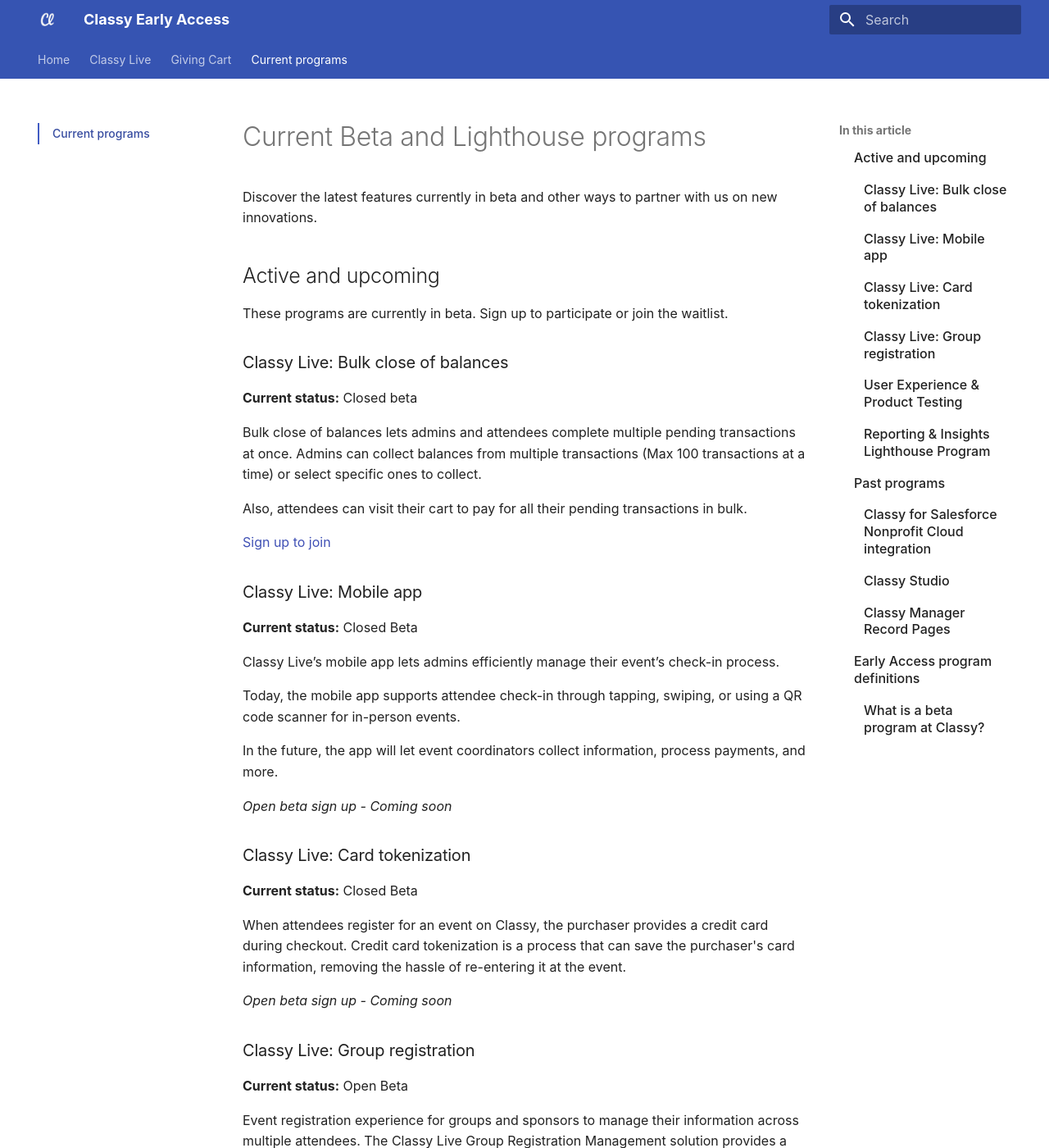
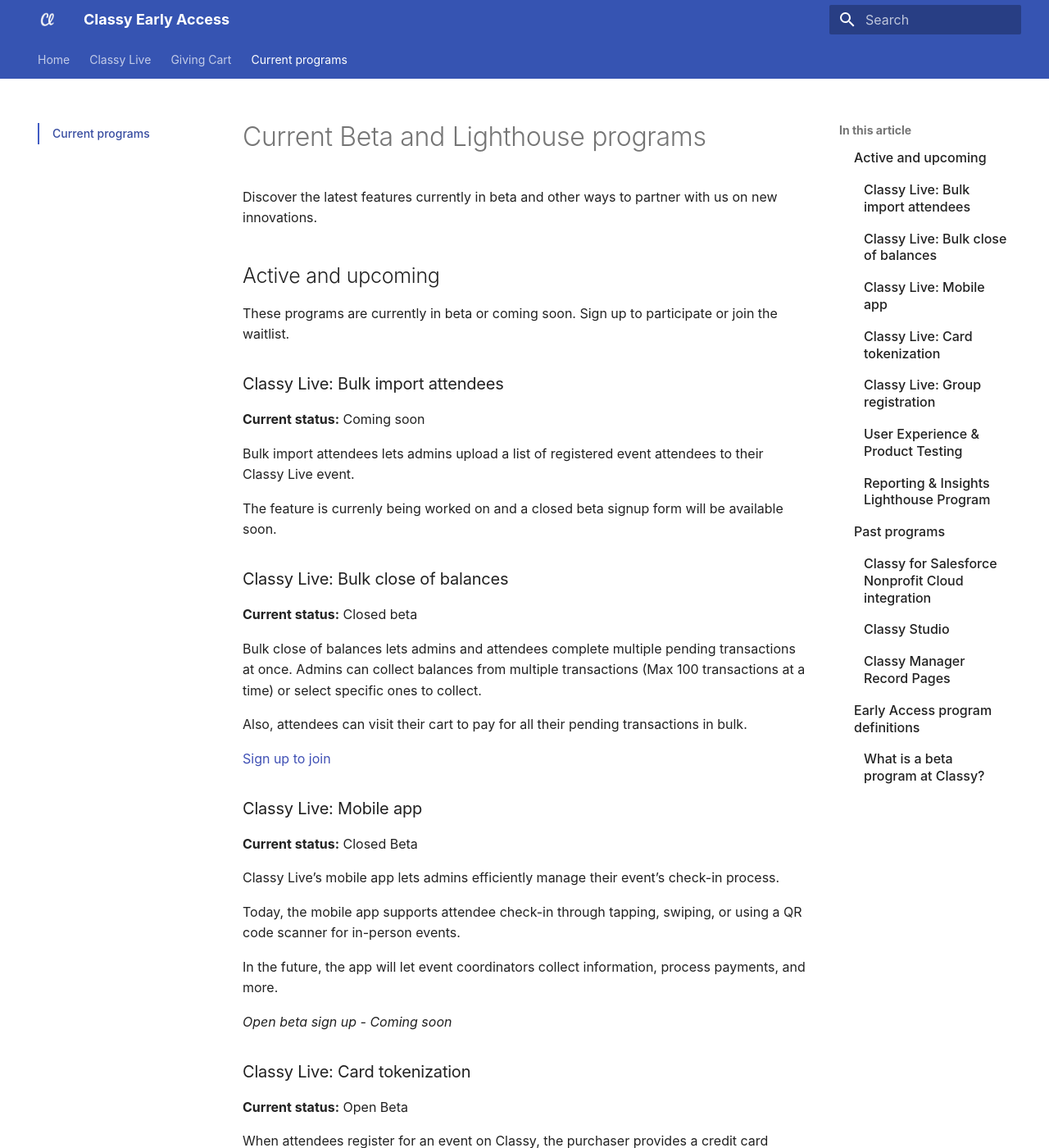
Before and after one commit to truj1ll0/mkdocs-help-center, an MkDocs documentation site: the page built from docs/beta-and-lighthouse/current-programs.md, in a window 1280 px wide and 1400 px high. Shown: the whole window at 82% size. Built offline with MkDocs 1.6.1 and Material for MkDocs 9.7.7, drawn with Linux system fonts in a browser that asks for light colours; some web fonts are replaced; some of the changed text lies outside the part shown.

Commit message:
Add card tokenization open beta link

```diff
--- a/docs/beta-and-lighthouse/current-programs.md
+++ b/docs/beta-and-lighthouse/current-programs.md
@@ -4,7 +4,15 @@
 
 ## Active and upcoming
 
-These programs are currently in beta. Sign up to participate or join the waitlist.
+These programs are currently in beta or coming soon. Sign up to participate or join the waitlist.
+
+### Classy Live: Bulk import attendees
+
+**Current status:** Coming soon
+
+Bulk import attendees lets admins upload a list of registered event attendees to their Classy Live event.
+
+The feature is currenly being worked on and a closed beta signup form will be available soon.
 
 ### Classy Live: Bulk close of balances
 
@@ -30,11 +38,11 @@
 
 ### Classy Live: Card tokenization
 
-**Current status:** Closed Beta
+**Current status:** Open Beta
 
 When attendees register for an event on Classy, the purchaser provides a credit card during checkout. Credit card tokenization is a process that can save the purchaser's card information, removing the hassle of re-entering it at the event.
 
-_Open beta sign up - Coming soon_
+[Sign up to join the credit card tokenization open beta](https://learn.classy.org/credit-card-tokenization-beta.html?utm_source=early_access_hub&utm_medium=microsite&utm_campaign=lighthouse_beta_programs)
 
 ### Classy Live: Group registration
 
```
Also changed, not shown: docs/classy-live/card-tokenization.md (+2 -2 lines).
